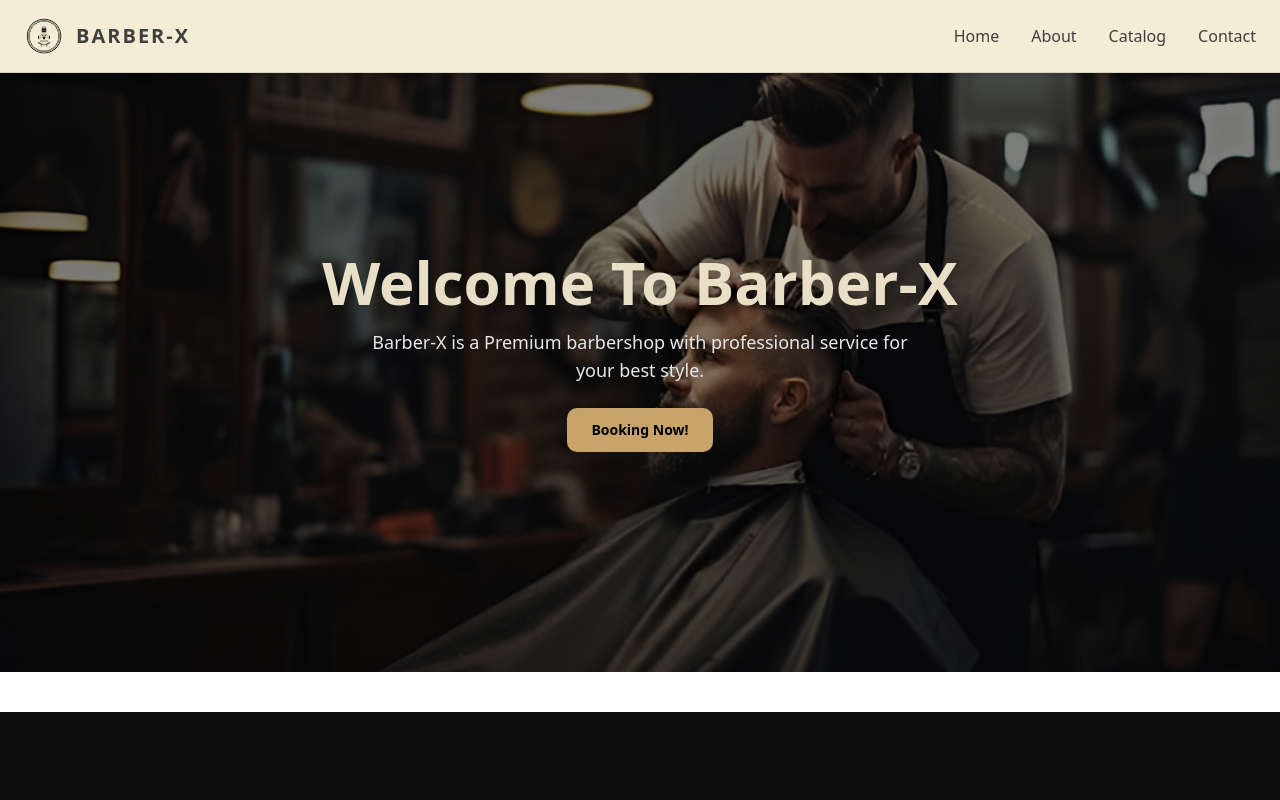
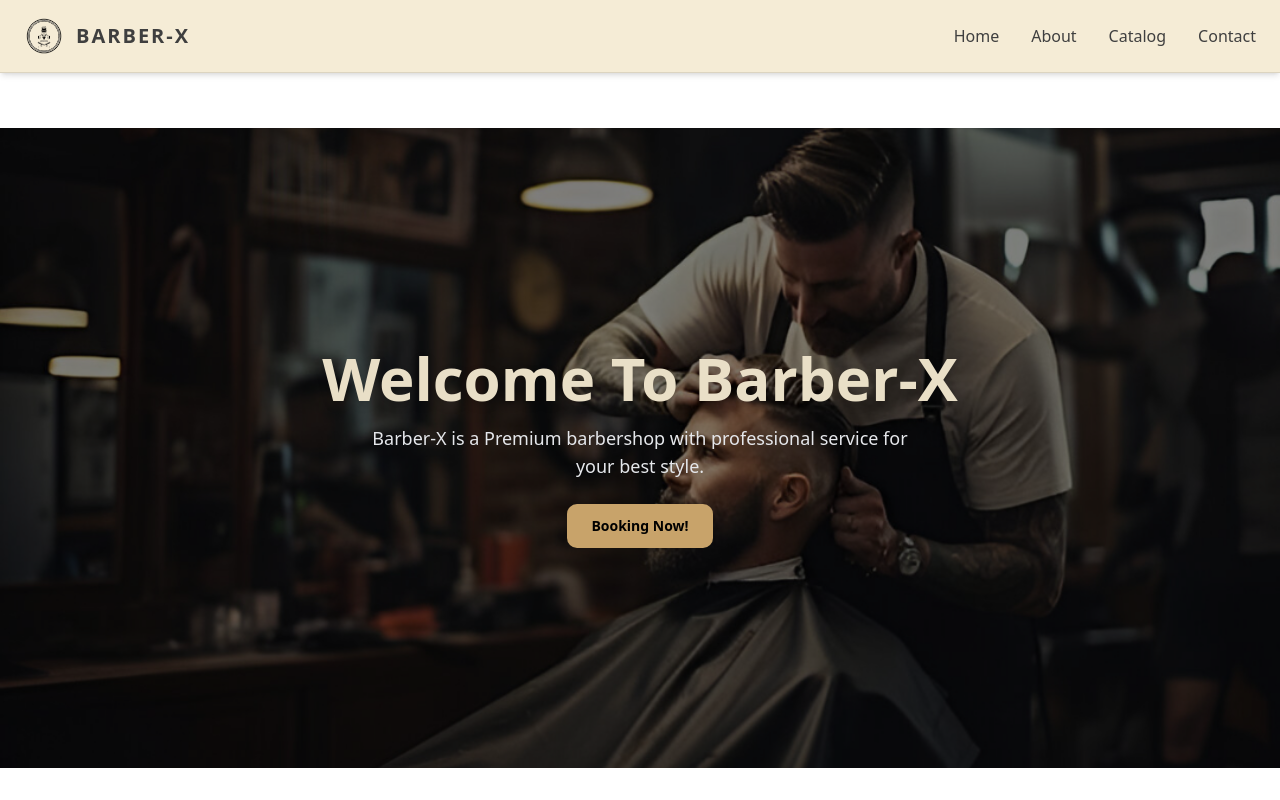
Before and after one commit to NaswaNovellia-23312014/Barber-x, a Next.js app in the folder web/: page / in a window 1280 px wide. Shown: the top 800 px of the page. Built offline with nearby package versions, Linux system fonts and the light colour scheme.

Commit message:
style: tambahkan padding top untuk kompensasi navbar fixed

```diff
--- a/web/src/app/(main)/page.tsx
+++ b/web/src/app/(main)/page.tsx
@@ -5,7 +5,7 @@ import { Button } from "@/components/ui/button";
 
 export default function Home() {
   return (
-    <div className="w-full mt-8">
+    <div className="w-full mt-8 pt-24">
 
       {/* Hero Section */}
       <section
```
